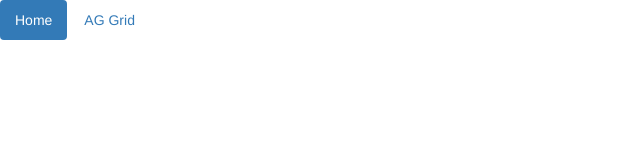
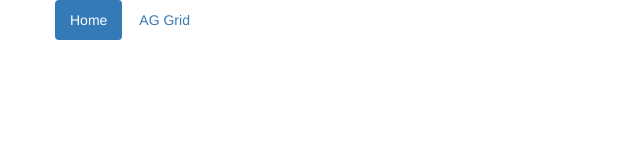
Before and after one commit to MancunianSam/spreadsheet-examples, a website built with Parcel: page src/index.html in a window 1280 px wide. Shown: the whole page, without its empty margins (0-640 px from the left). Built offline with nearby package versions, Linux system fonts and the light colour scheme.

Commit message:
Set main div classes in index

```diff
--- a/src/index.html
+++ b/src/index.html
@@ -7,11 +7,13 @@
         <meta charset="utf-8">
     </head>
     <body>
-        <div id="app">
-            <ul class="nav nav-pills">
-                <li role="presentation" class="active"><a href="./index.html">Home</a></li>
-                <li role="presentation"><a href="./ag-grid.html">AG Grid</a></li>
-            </ul>
+        <div class="container">
+            <div class="row">
+                <ul class="nav nav-pills">
+                    <li role="presentation" class="active"><a href="./index.html">Home</a></li>
+                    <li role="presentation"><a href="./ag-grid.html">AG Grid</a></li>
+                </ul>
+            </div>
         </div>
     </body>
 </html>
```
Also changed, not shown: docs/index.html (+1 -1 lines), 2 other files.
